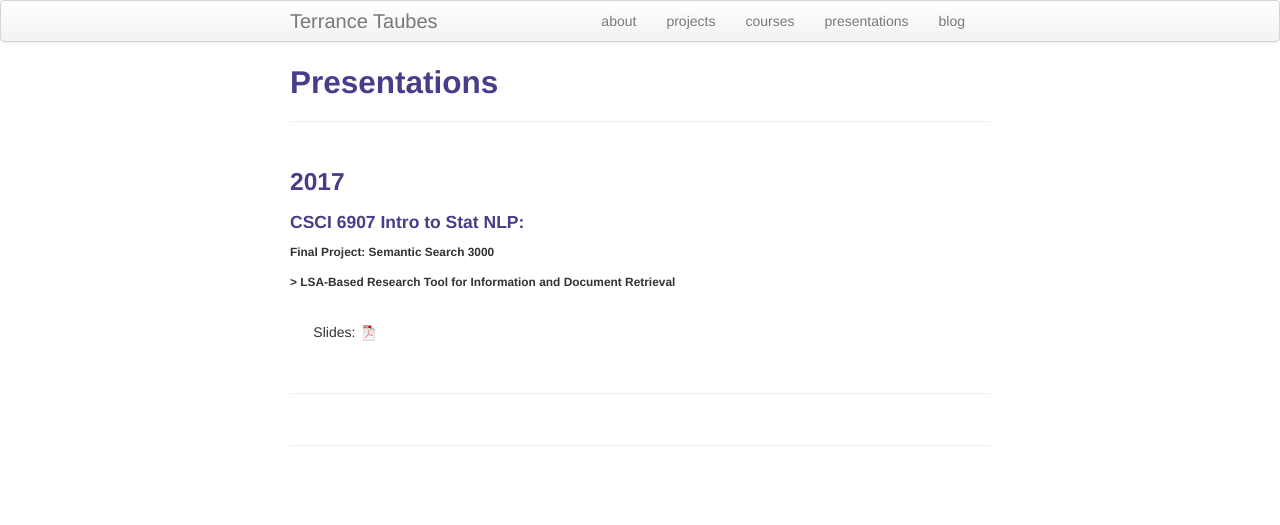
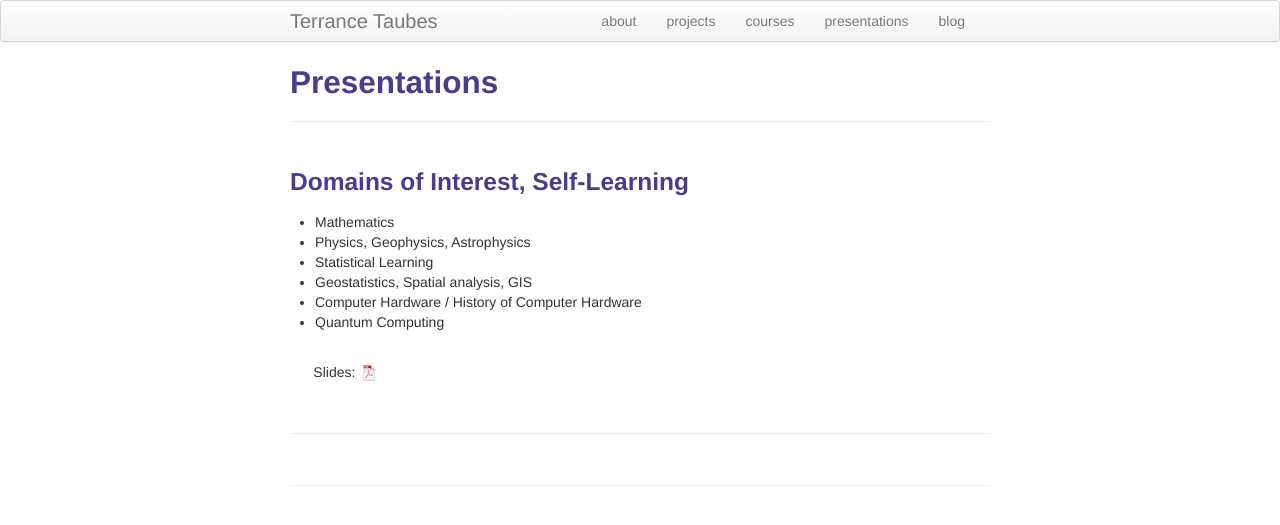
Before and after one commit to terrytaubes/terrytaubes.github.io, a Jekyll site: the page built from pages/domains.md, in a window 1280 px wide. Shown: the top 525 px of the page. Built offline with Jekyll 4.4.1, drawn with Linux system fonts in a browser that asks for light colours.

Commit message:
Update and rename presentations.md to domains.md

```diff
--- a/pages/presentations.md
+++ b/pages/domains.md
@@ -5,11 +5,18 @@ description: Student's Presentations in Data Analytics
 ---
 
 
-###  2017
+###  Domains of Interest, Self-Learning
 
-#### CSCI 6907 Intro to Stat NLP:
-###### Final Project: Semantic Search 3000
-######   > LSA-Based Research Tool for Information and Document Retrieval
+- Mathematics
+- Physics, Geophysics, Astrophysics
+- Statistical Learning
+- Geostatistics, Spatial analysis, GIS
+- Computer Hardware / History of Computer Hardware
+- Quantum Computing
+
+
+
+
 <br/>&nbsp; &nbsp; &nbsp; Slides:
 [![pdf](icons16/pdf-icon.png)]({{ BASE_PATH }}/assets/Final%20Project%20Presentation.pdf)
 
```
